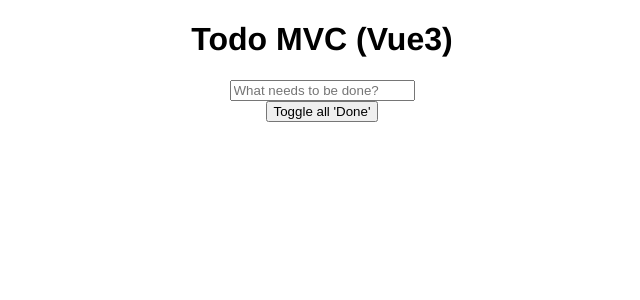
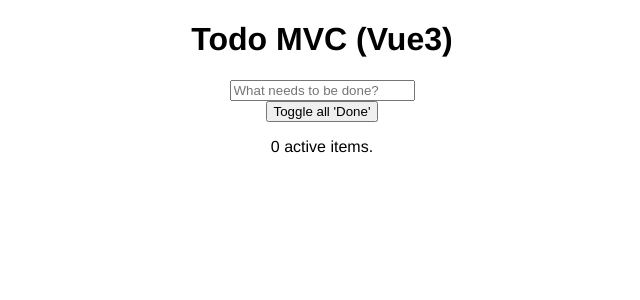
Before and after one commit to dave-burke/js-experiments, a Vue app: page / in a window 1280 px wide. Shown: the top 300 px of the page, without its empty margins (318-958 px from the left). Built offline with nearby package versions, Linux system fonts and the light colour scheme.

Commit message:
Show active item count in footer

```diff
--- a/src/App.vue
+++ b/src/App.vue
@@ -3,6 +3,7 @@ import { ref } from 'vue'
 import Header from './components/Header.vue'
 import TodoInput from './components/TodoInput.vue'
 import TodoList from './components/TodoList.vue'
+import Footer from './components/Footer.vue'
 
 const newTodo = ref('')
 
@@ -39,6 +40,7 @@ function handleMarkAllDone() {
     @delete="handleDelete"
     @update-status="handleUpdateStatus"
   ></TodoList>
+  <Footer :todos="todos"></Footer>
 </template>
 
 <style>
--- /dev/null
+++ b/src/components/Footer.vue
@@ -0,0 +1,14 @@
+<template>
+    <footer>
+        {{nIncomplete}} active items.
+    </footer>
+</template>
+<script setup>
+import { computed } from 'vue';
+
+const props = defineProps({
+    todos: Array,
+})
+
+const nIncomplete = computed(() => props.todos.filter(item => item.status === 'ACTIVE').length)
+</script>
```
Also changed, not shown: 1 other file (tests, documents, lock files or other folders).
